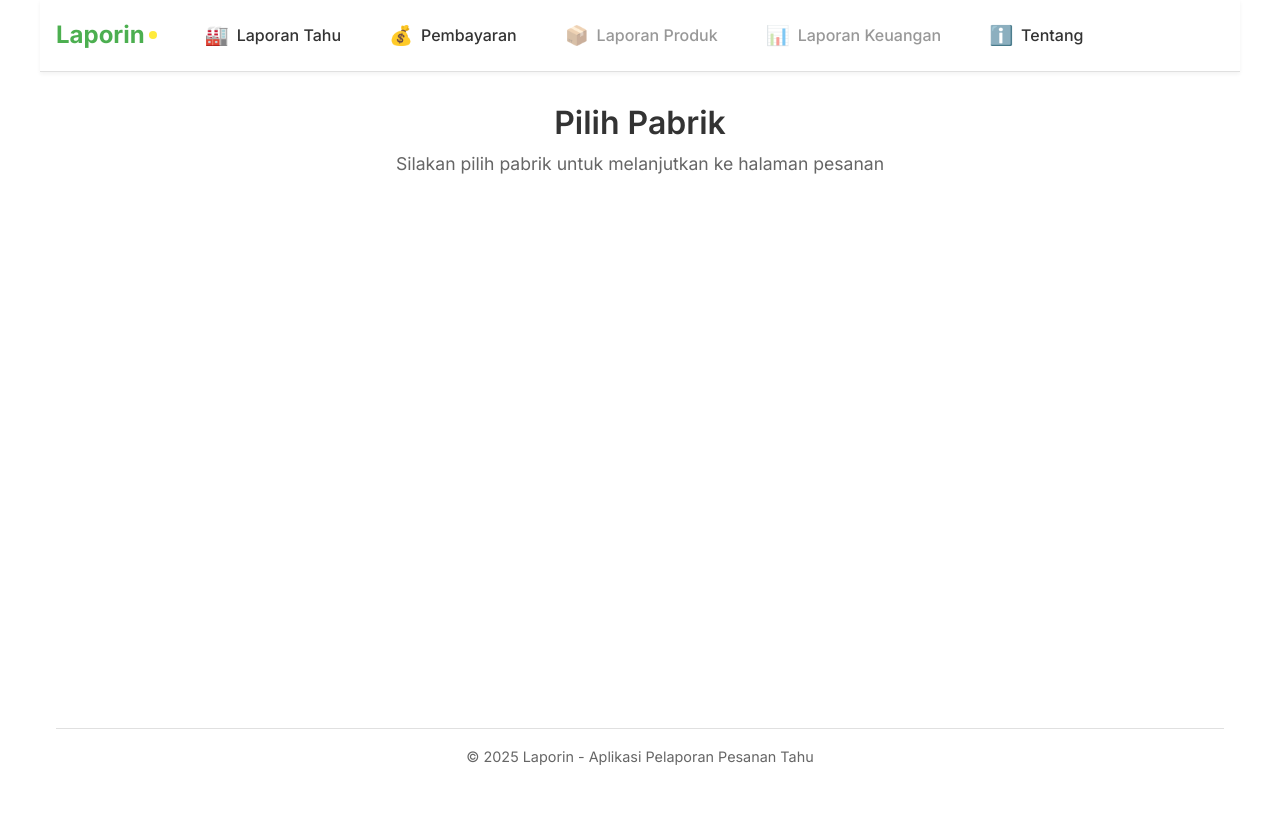
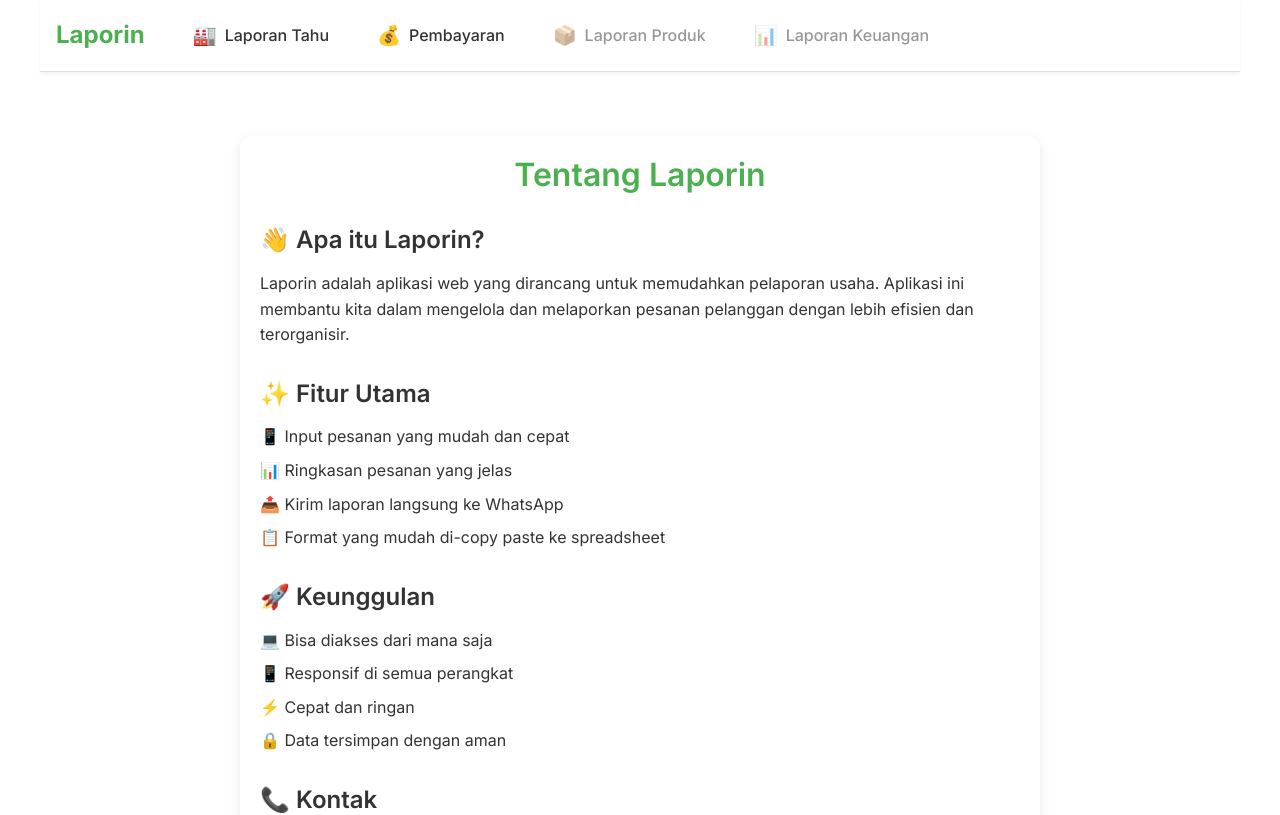
Before and after one commit to wahyufadz/laporin, a SvelteKit app: page / in a window 1280 px wide. Shown: the top 815 px of the page. Built offline with nearby package versions, Linux system fonts and the light colour scheme.

Commit message:
fix: gabungkat about dan /

```diff
--- a/src/lib/components/NavigationBar.svelte
+++ b/src/lib/components/NavigationBar.svelte
@@ -7,15 +7,16 @@
 		{ href: '/pembayaran', icon: '💰', label: 'Pembayaran' },
 		{ href: '#', icon: '📦', label: 'Laporan Produk', disabled: true },
 		{ href: '#', icon: '📊', label: 'Laporan Keuangan', disabled: true },
-		{ href: '/about', icon: 'ℹ️', label: 'Tentang' }
 	];
 </script>
 
 <nav class="navigation-bar">
 	<div class="nav-container">
 		<div class="logo">
-			<span class="logo-text">Laporin</span>
-			<span class="logo-dot"></span>
+			<a href="/">
+				<span class="logo-text">Laporin</span>
+				<span class="logo-dot"></span>
+			</a>
 		</div>
 		<div class="nav-links">
 			{#each navItems as item}
--- a/src/routes/+page.svelte
+++ b/src/routes/+page.svelte
@@ -1,40 +1,10 @@
 <script lang="ts">
-	import { onMount } from 'svelte';
-	import { goto } from '$app/navigation';
-	import { factories } from '$lib/customers';
-	import type { Factory } from '$lib/types';
 	import NavigationBar from '$lib/components/NavigationBar.svelte';
-
-	let selectedFactory: Factory | null = null;
-
-	function selectFactory(factory: Factory) {
-		selectedFactory = factory;
-		// Store the selected factory in localStorage for persistence
-		localStorage.setItem('selectedFactory', JSON.stringify(factory));
-		// Navigate to the orders page with the factory ID as a parameter
-		goto(`/orders/${factory.id}`);
-	}
-
-	// Check if a factory was previously selected
-	onMount(() => {
-		const storedFactory = localStorage.getItem('selectedFactory');
-		if (storedFactory) {
-			try {
-				const factory = JSON.parse(storedFactory) as Factory;
-				// Auto-select the factory if it exists in our list
-				if (factories.some(f => f.id === factory.id)) {
-					selectedFactory = factory;
-				}
-			} catch (e) {
-				console.error('Error parsing stored factory:', e);
-			}
-		}
-	});
 </script>
 
 <svelte:head>
-	<title>Laporin - Pilih Pabrik</title>
-	<meta name="description" content="Pilih pabrik untuk melanjutkan ke halaman pesanan" />
+	<title>Laporin</title>
+	<meta name="description" content="Tentang aplikasi Laporin - Aplikasi pelaporan pesanan tahu" />
 	<link rel="preconnect" href="https://fonts.googleapis.com">
 	<link rel="preconnect" href="https://fonts.gstatic.com" crossorigin="anonymous">
 	<link href="https://fonts.googleapis.com/css2?family=Inter:wght@400;500;600;700&display=swap" rel="stylesheet">
@@ -43,23 +13,49 @@
 <div class="app-container">
 	<NavigationBar />
 
-	<header>
-		<h1>Pilih Pabrik</h1>
-		<p class="subtitle">Silakan pilih pabrik untuk melanjutkan ke halaman pesanan</p>
-	</header>
+	<main>
+		<div class="about-content card">
+			<h1>Tentang Laporin</h1>
 
-	<main>
-		<div class="factories-grid">
-			{#each factories as factory}
-				<button
-					class="factory-card card"
-					on:click={() => selectFactory(factory)}
-					class:selected={selectedFactory?.id === factory.id}
-				>
-					<h2>{factory.name}</h2>
-					<p>Klik untuk melihat pesanan pabrik {factory.name}</p>
-				</button>
-			{/each}
+			<section class="about-section">
+				<h2>👋 Apa itu Laporin?</h2>
+				<p>
+					Laporin adalah aplikasi web yang dirancang untuk memudahkan pelaporan usaha.
+					Aplikasi ini membantu kita dalam mengelola dan melaporkan pesanan pelanggan
+					dengan lebih efisien dan terorganisir.
+				</p>
+			</section>
+
+			<section class="about-section">
+				<h2>✨ Fitur Utama</h2>
+				<ul>
+					<li>📱 Input pesanan yang mudah dan cepat</li>
+					<li>📊 Ringkasan pesanan yang jelas</li>
+					<li>📤 Kirim laporan langsung ke WhatsApp</li>
+					<li>📋 Format yang mudah di-copy paste ke spreadsheet</li>
+				</ul>
+			</section>
+
+			<section class="about-section">
+				<h2>🚀 Keunggulan</h2>
+				<ul>
+					<li>💻 Bisa diakses dari mana saja</li>
+					<li>📱 Responsif di semua perangkat</li>
+					<li>⚡ Cepat dan ringan</li>
+					<li>🔒 Data tersimpan dengan aman</li>
+				</ul>
+			</section>
+
+			<section class="about-section">
+				<h2>📞 Kontak</h2>
+				<p>
+					Jika Anda memiliki pertanyaan atau saran, silakan hubungi kami melalui:
+				</p>
+				<ul>
+					<li>📧 Email: support@laporin.com</li>
+					<li>📱 WhatsApp: +62 123 4567 890</li>
+				</ul>
+			</section>
 		</div>
 	</main>
 
@@ -78,91 +74,54 @@
 		flex-direction: column;
 	}
 
-	header {
-		text-align: center;
-		margin-bottom: 3rem;
+	main {
+		flex: 1;
+		display: flex;
+		justify-content: center;
+		align-items: flex-start;
+		padding: 2rem 0;
 	}
 
-	.logo {
-		display: flex;
-		align-items: center;
-		justify-content: center;
-		margin-bottom: 1rem;
-	}
-
-	.logo-text {
-		font-size: 2.5rem;
-		font-weight: 700;
-		color: var(--primary-color);
-	}
-
-	.logo-dot {
-		width: 12px;
-		height: 12px;
-		background-color: var(--accent-color);
-		border-radius: 50%;
-		margin-left: 4px;
+	.about-content {
+		max-width: 800px;
+		width: 100%;
 	}
 
 	h1 {
 		font-size: 2rem;
-		color: var(--text-color);
-		margin-bottom: 0.5rem;
+		color: var(--primary-color);
+		margin-bottom: 2rem;
+		text-align: center;
 	}
 
-	.subtitle {
-		font-size: 1.1rem;
-		color: var(--text-light);
+	h2 {
+		font-size: 1.5rem;
+		color: var(--text-color);
+		margin: 2rem 0 1rem;
+	}
+
+	.about-section {
+		margin-bottom: 2rem;
+	}
+
+	p {
+		color: var(--text-color);
+		line-height: 1.6;
 		margin-bottom: 1rem;
 	}
 
-	main {
-		flex: 1;
-		display: flex;
-		justify-content: center;
-		align-items: center;
+	ul {
+		list-style: none;
+		padding: 0;
+		margin: 0;
 	}
 
-	.factories-grid {
-		display: grid;
-		grid-template-columns: repeat(auto-fill, minmax(250px, 1fr));
-		gap: 2rem;
-		width: 100%;
-		max-width: 900px;
-	}
-
-	.factory-card {
+	li {
 		display: flex;
-		flex-direction: column;
 		align-items: center;
-		justify-content: center;
-		padding: 2rem;
-		text-align: center;
-		cursor: pointer;
-		transition: all 0.3s ease;
-		border: 2px solid var(--border-color);
-	}
-
-	.factory-card:hover {
-		transform: translateY(-5px);
-		box-shadow: 0 10px 20px var(--shadow-color);
-		border-color: var(--primary-light);
-	}
-
-	.factory-card.selected {
-		border-color: var(--primary-color);
-		background-color: rgba(76, 175, 80, 0.05);
-	}
-
-	.factory-card h2 {
-		font-size: 1.5rem;
-		color: var(--primary-color);
-		margin-bottom: 1rem;
-	}
-
-	.factory-card p {
-		color: var(--text-light);
-		font-size: 0.9rem;
+		gap: 0.5rem;
+		margin-bottom: 0.5rem;
+		color: var(--text-color);
 	}
 
 	footer {
@@ -175,13 +134,16 @@
 	}
 
 	@media (max-width: 768px) {
-		.factories-grid {
-			grid-template-columns: 1fr;
-			gap: 1.5rem;
+		.app-container {
+			padding: 1rem;
 		}
 
-		.factory-card {
-			padding: 1.5rem;
+		h1 {
+			font-size: 1.75rem;
+		}
+
+		h2 {
+			font-size: 1.25rem;
 		}
 	}
 </style>
--- a/src/routes/about/+page.svelte
+++ /dev/null
@@ -1,149 +0,0 @@
-<script lang="ts">
-	import NavigationBar from '$lib/components/NavigationBar.svelte';
-</script>
-
-<svelte:head>
-	<title>Laporin - Tentang</title>
-	<meta name="description" content="Tentang aplikasi Laporin - Aplikasi pelaporan pesanan tahu" />
-	<link rel="preconnect" href="https://fonts.googleapis.com">
-	<link rel="preconnect" href="https://fonts.gstatic.com" crossorigin="anonymous">
-	<link href="https://fonts.googleapis.com/css2?family=Inter:wght@400;500;600;700&display=swap" rel="stylesheet">
-</svelte:head>
-
-<div class="app-container">
-	<NavigationBar />
-
-	<main>
-		<div class="about-content card">
-			<h1>Tentang Laporin</h1>
-
-			<section class="about-section">
-				<h2>👋 Apa itu Laporin?</h2>
-				<p>
-					Laporin adalah aplikasi web yang dirancang untuk memudahkan pelaporan usaha.
-					Aplikasi ini membantu kita dalam mengelola dan melaporkan pesanan pelanggan
-					dengan lebih efisien dan terorganisir.
-				</p>
-			</section>
-
-			<section class="about-section">
-				<h2>✨ Fitur Utama</h2>
-				<ul>
-					<li>📱 Input pesanan yang mudah dan cepat</li>
-					<li>📊 Ringkasan pesanan yang jelas</li>
-					<li>📤 Kirim laporan langsung ke WhatsApp</li>
-					<li>📋 Format yang mudah di-copy paste ke spreadsheet</li>
-				</ul>
-			</section>
-
-			<section class="about-section">
-				<h2>🚀 Keunggulan</h2>
-				<ul>
-					<li>💻 Bisa diakses dari mana saja</li>
-					<li>📱 Responsif di semua perangkat</li>
-					<li>⚡ Cepat dan ringan</li>
-					<li>🔒 Data tersimpan dengan aman</li>
-				</ul>
-			</section>
-
-			<section class="about-section">
-				<h2>📞 Kontak</h2>
-				<p>
-					Jika Anda memiliki pertanyaan atau saran, silakan hubungi kami melalui:
-				</p>
-				<ul>
-					<li>📧 Email: support@laporin.com</li>
-					<li>📱 WhatsApp: +62 123 4567 890</li>
-				</ul>
-			</section>
-		</div>
-	</main>
-
-	<footer>
-		<p>© 2025 Laporin - Aplikasi Pelaporan Pesanan Tahu</p>
-	</footer>
-</div>
-
-<style>
-	.app-container {
-		max-width: 1200px;
-		margin: 0 auto;
-		padding: 2rem 1rem;
-		min-height: 100vh;
-		display: flex;
-		flex-direction: column;
-	}
-
-	main {
-		flex: 1;
-		display: flex;
-		justify-content: center;
-		align-items: flex-start;
-		padding: 2rem 0;
-	}
-
-	.about-content {
-		max-width: 800px;
-		width: 100%;
-	}
-
-	h1 {
-		font-size: 2rem;
-		color: var(--primary-color);
-		margin-bottom: 2rem;
-		text-align: center;
-	}
-
-	h2 {
-		font-size: 1.5rem;
-		color: var(--text-color);
-		margin: 2rem 0 1rem;
-	}
-
-	.about-section {
-		margin-bottom: 2rem;
-	}
-
-	p {
-		color: var(--text-color);
-		line-height: 1.6;
-		margin-bottom: 1rem;
-	}
-
-	ul {
-		list-style: none;
-		padding: 0;
-		margin: 0;
-	}
-
-	li {
-		display: flex;
-		align-items: center;
-		gap: 0.5rem;
-		margin-bottom: 0.5rem;
-		color: var(--text-color);
-	}
-
-	footer {
-		text-align: center;
-		margin-top: 3rem;
-		padding-top: 1rem;
-		border-top: 1px solid var(--border-color);
-		color: var(--text-light);
-		font-size: 0.9rem;
-	}
-
-	@media (max-width: 768px) {
-		.app-container {
-			padding: 1rem;
-		}
-
-		h1 {
-			font-size: 1.75rem;
-		}
-
-		h2 {
-			font-size: 1.25rem;
-		}
-	}
-</style>
```
